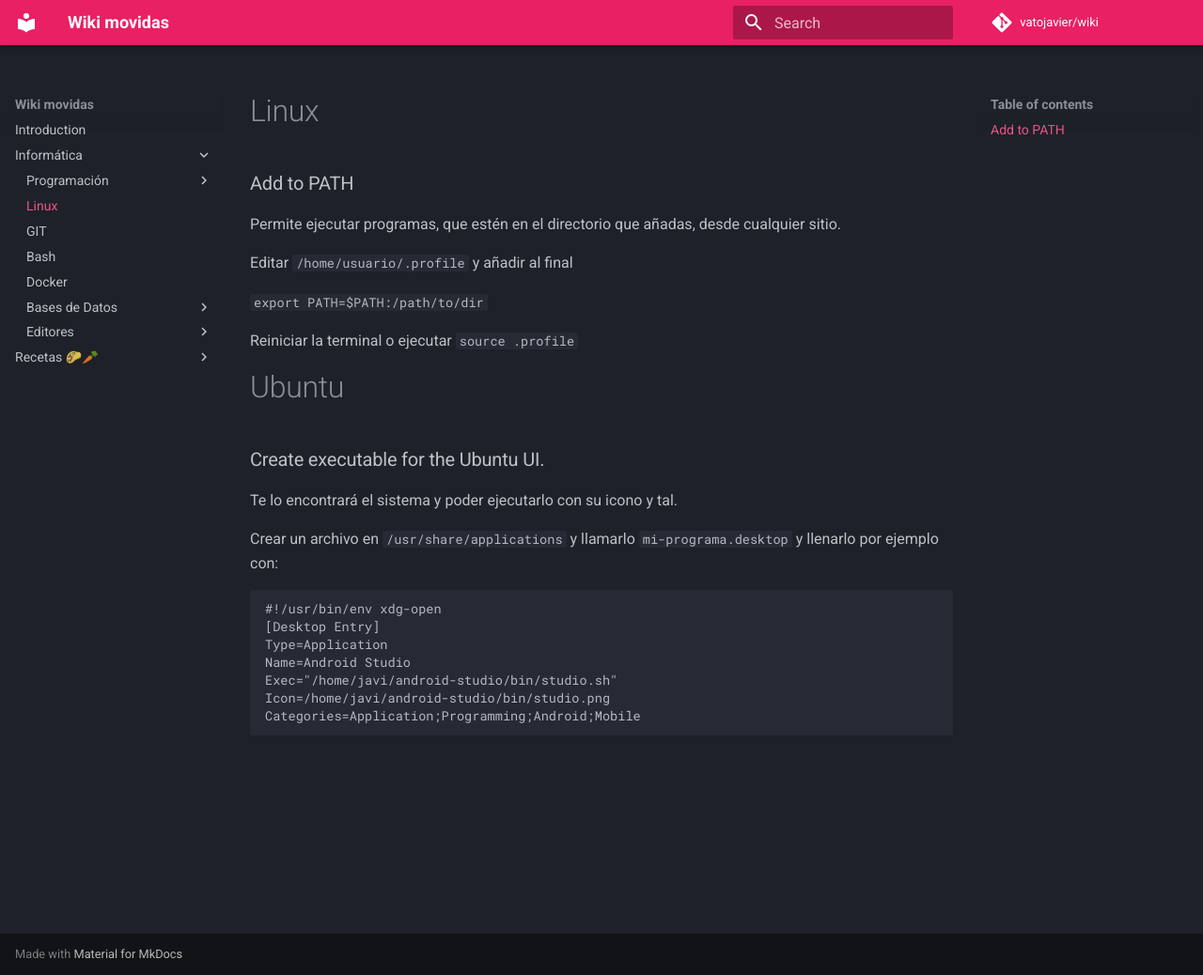
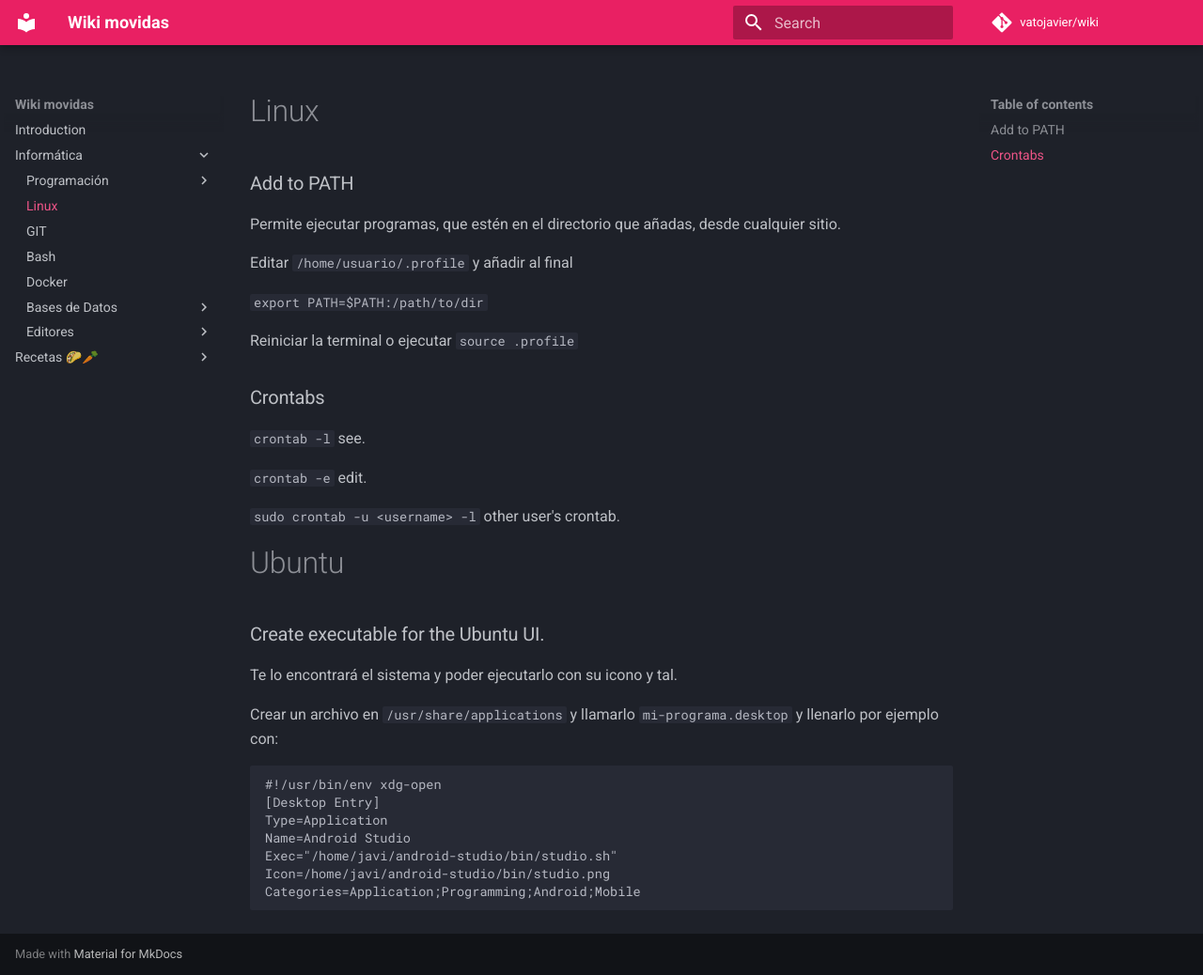
Before and after one commit to vatojavier/wiki, an MkDocs documentation site: the page built from docs/informatica/linux/linux.md, in a window 1280 px wide and 1038 px high. Shown: the whole window at 94% size. Built offline with MkDocs 1.6.1 and Material for MkDocs 9.7.7, drawn with Linux system fonts in a browser that asks for light colours; comment, search, counter and statistics services are not loaded.

Commit message:
Update linux.md

```diff
--- a/docs/informatica/linux/linux.md
+++ b/docs/informatica/linux/linux.md
@@ -8,6 +8,14 @@ Editar `/home/usuario/.profile` y añadir al final
 `export PATH=$PATH:/path/to/dir`
 
 Reiniciar la terminal o ejecutar `source .profile`
+
+### Crontabs
+
+`crontab -l` see.
+
+`crontab -e` edit.
+
+`sudo crontab -u <username> -l` other user's crontab.
 
 # Ubuntu
 ### Create executable for the Ubuntu UI.
```
